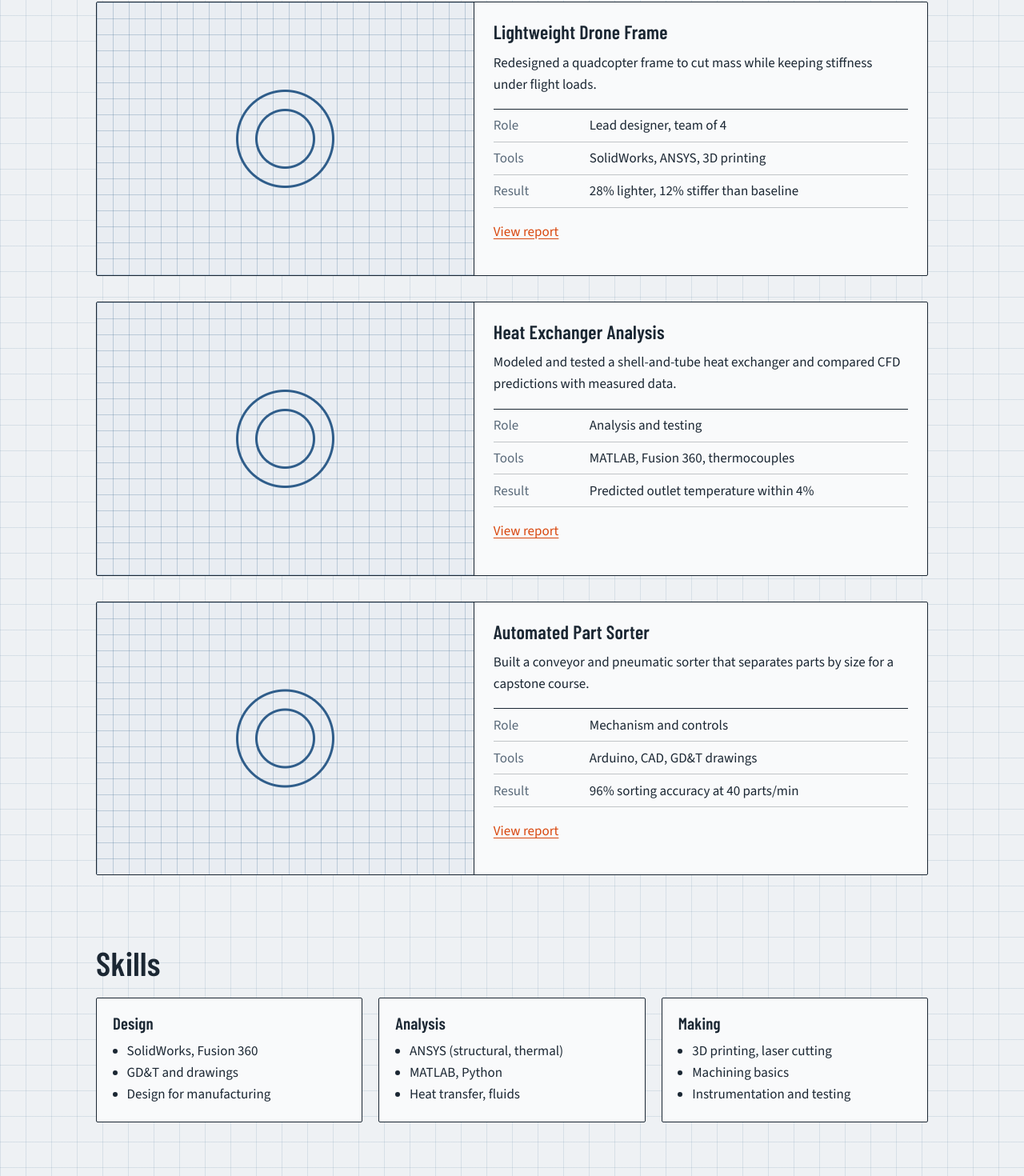
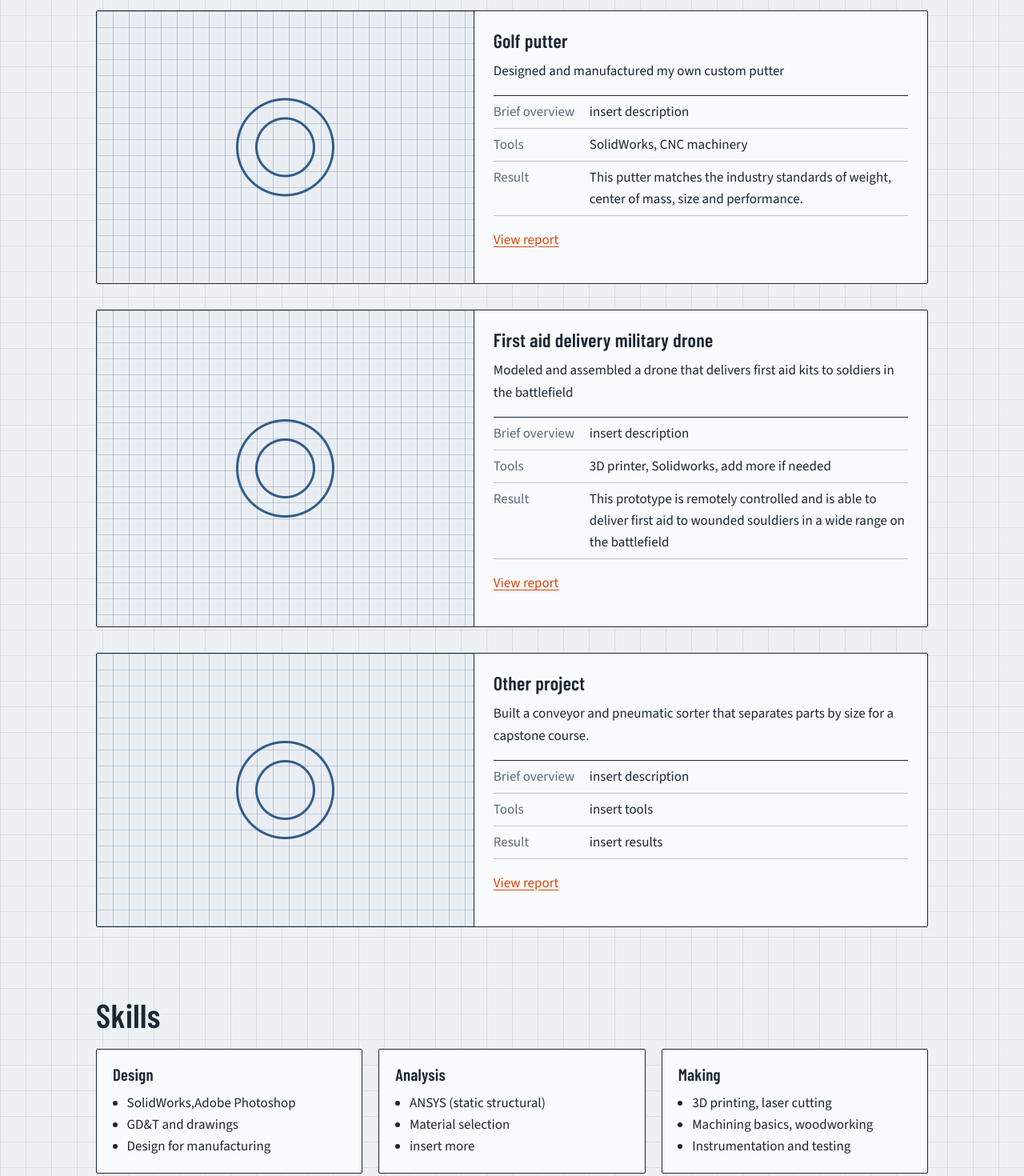
Before and after one commit to nborshch23/myportfolio, a plain HTML site: page index.html in a window 1280 px wide. Shown: the part 1069-2539 px from the top of the page at 80% size. Drawn offline with nearby package versions, Linux system fonts and the light colour scheme.

Commit message:
Add files via upload

```diff
--- a/index.html
+++ b/index.html
@@ -194,7 +194,7 @@ footer { padding: 3rem 0; color: var(--muted); font-size: .95rem; }
 <!-- ================= NAVIGATION ================= -->
 <header class="nav">
   <div class="wrap">
-    <a class="brand" href="#top">Nikita Borshch</a>
+    <a class="brand" href="#top">Return to the top</a>
     <nav aria-label="Main">
       <ul>
         <li><a href="#projects">Projects</a></li>
@@ -214,7 +214,7 @@ footer { padding: 3rem 0; color: var(--muted); font-size: .95rem; }
     <div class="hero-top">
   <div>
     <h1>Nikita Borshch</h1>
-    <p class="lead">Mechanical engineer who designs, analyzes and builds products that hold up in the real world.</p>
+    <p class="lead">Hi, I'm Nikita Borshch, and here you can find my relevant work in mechanical engineering.</p>
   </div>
   <img class="headshot" src="photo.png" alt="Portrait of Nikita Borshch">
 </div>
@@ -238,8 +238,7 @@ footer { padding: 3rem 0; color: var(--muted); font-size: .95rem; }
 <section id="about">
   <div class="wrap">
     <h2>About</h2>
-    <p>I’m a mechanical engineer with hands-on experience taking parts from sketch to tested prototype. I enjoy the full loop: setting requirements, modeling in CAD, validating with simulation, and checking the results on the bench.</p>
-    <p>Replace this text with two or three sentences about your background, what you’re looking for, and what you want people to remember.</p>
+    <p>My name is Nikita Borshch, I was born in Ukraine and I moved to the United States in 2022. My whole life I was very curious about everything, enjoyed making things and figuring out how things work, and had a creative mind. Although I stay busy working on my projects and academics, I love spending time with my family and friends, playing sports, and guitar. Feel free to take a look at some of my coursework down below!</p>
   </div>
 </section>
 
@@ -253,12 +252,12 @@ footer { padding: 3rem 0; color: var(--muted); font-size: .95rem; }
       <article class="project">
         <div class="thumb" role="img" aria-label="Placeholder drawing"></div>
         <div class="body">
-          <h3>Lightweight Drone Frame</h3>
-          <p>Redesigned a quadcopter frame to cut mass while keeping stiffness under flight loads.</p>
+          <h3>Golf putter</h3>
+          <p>Designed and manufactured my own custom putter</p>
           <dl class="specs">
-            <div><dt>Role</dt><dd>Lead designer, team of 4</dd></div>
-            <div><dt>Tools</dt><dd>SolidWorks, ANSYS, 3D printing</dd></div>
-            <div><dt>Result</dt><dd>28% lighter, 12% stiffer than baseline</dd></div>
+            <div><dt>Brief overview</dt><dd>insert description</dd></div>
+            <div><dt>Tools</dt><dd>SolidWorks, CNC machinery</dd></div>
+            <div><dt>Result</dt><dd>This putter matches the industry standards of weight, center of mass, size and performance. </dd></div>
           </dl>
           <p style="margin-top:1rem"><a href="#">View report</a></p>
         </div>
@@ -267,12 +266,12 @@ footer { padding: 3rem 0; color: var(--muted); font-size: .95rem; }
       <article class="project">
         <div class="thumb" role="img" aria-label="Placeholder drawing"></div>
         <div class="body">
-          <h3>Heat Exchanger Analysis</h3>
-          <p>Modeled and tested a shell-and-tube heat exchanger and compared CFD predictions with measured data.</p>
+          <h3>First aid delivery military drone</h3>
+          <p>Modeled and assembled a drone that delivers first aid kits to soldiers in the battlefield</p>
           <dl class="specs">
-            <div><dt>Role</dt><dd>Analysis and testing</dd></div>
-            <div><dt>Tools</dt><dd>MATLAB, Fusion 360, thermocouples</dd></div>
-            <div><dt>Result</dt><dd>Predicted outlet temperature within 4%</dd></div>
+            <div><dt>Brief overview</dt><dd>insert description</dd></div>
+            <div><dt>Tools</dt><dd>3D printer, Solidworks, add more if needed</dd></div>
+            <div><dt>Result</dt><dd>This prototype is remotely controlled and is able to deliver first aid to wounded souldiers in a wide range on the battlefield</dd></div>
           </dl>
           <p style="margin-top:1rem"><a href="#">View report</a></p>
         </div>
@@ -281,12 +280,12 @@ footer { padding: 3rem 0; color: var(--muted); font-size: .95rem; }
       <article class="project">
         <div class="thumb" role="img" aria-label="Placeholder drawing"></div>
         <div class="body">
-          <h3>Automated Part Sorter</h3>
+          <h3>Other project</h3>
           <p>Built a conveyor and pneumatic sorter that separates parts by size for a capstone course.</p>
           <dl class="specs">
-            <div><dt>Role</dt><dd>Mechanism and controls</dd></div>
-            <div><dt>Tools</dt><dd>Arduino, CAD, GD&amp;T drawings</dd></div>
-            <div><dt>Result</dt><dd>96% sorting accuracy at 40 parts/min</dd></div>
+            <div><dt>Brief overview</dt><dd>insert description</dd></div>
+            <div><dt>Tools</dt><dd>insert tools</dd></div>
+            <div><dt>Result</dt><dd>insert results</dd></div>
           </dl>
           <p style="margin-top:1rem"><a href="#">View report</a></p>
         </div>
@@ -303,15 +302,15 @@ footer { padding: 3rem 0; color: var(--muted); font-size: .95rem; }
     <div class="skills">
       <div class="skill-group">
         <h3>Design</h3>
-        <ul><li>SolidWorks, Fusion 360</li><li>GD&amp;T and drawings</li><li>Design for manufacturing</li></ul>
+        <ul><li>SolidWorks,Adobe Photoshop</li><li>GD&amp;T and drawings</li><li>Design for manufacturing</li></ul>
       </div>
       <div class="skill-group">
         <h3>Analysis</h3>
-        <ul><li>ANSYS (structural, thermal)</li><li>MATLAB, Python</li><li>Heat transfer, fluids</li></ul>
+        <ul><li>ANSYS (static structural)</li><li>Material selection</li><li>insert more</li></ul>
       </div>
       <div class="skill-group">
         <h3>Making</h3>
-        <ul><li>3D printing, laser cutting</li><li>Machining basics</li><li>Instrumentation and testing</li></ul>
+        <ul><li>3D printing, laser cutting</li><li>Machining basics, woodworking</li><li>Instrumentation and testing</li></ul>
       </div>
     </div>
   </div>
```
